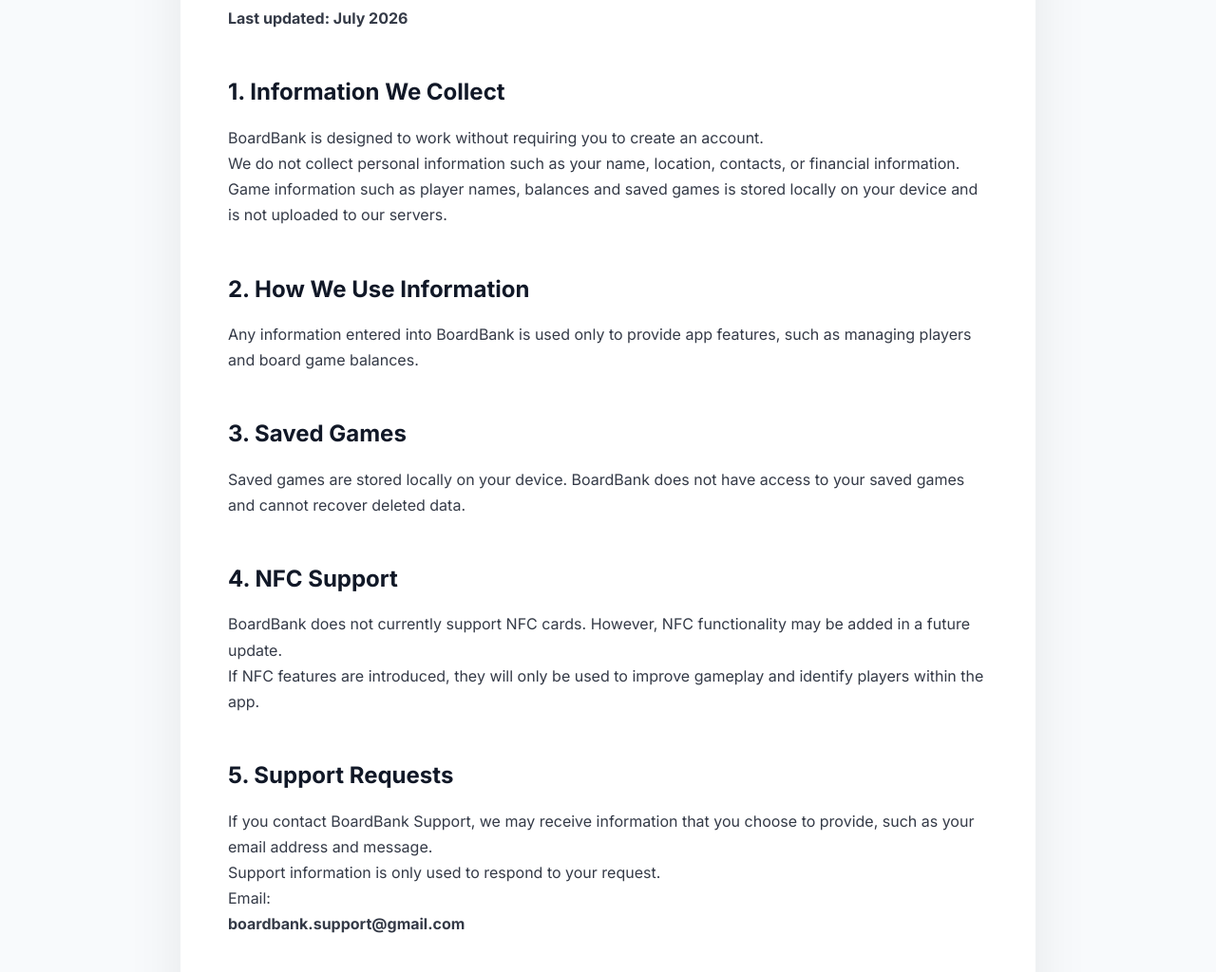
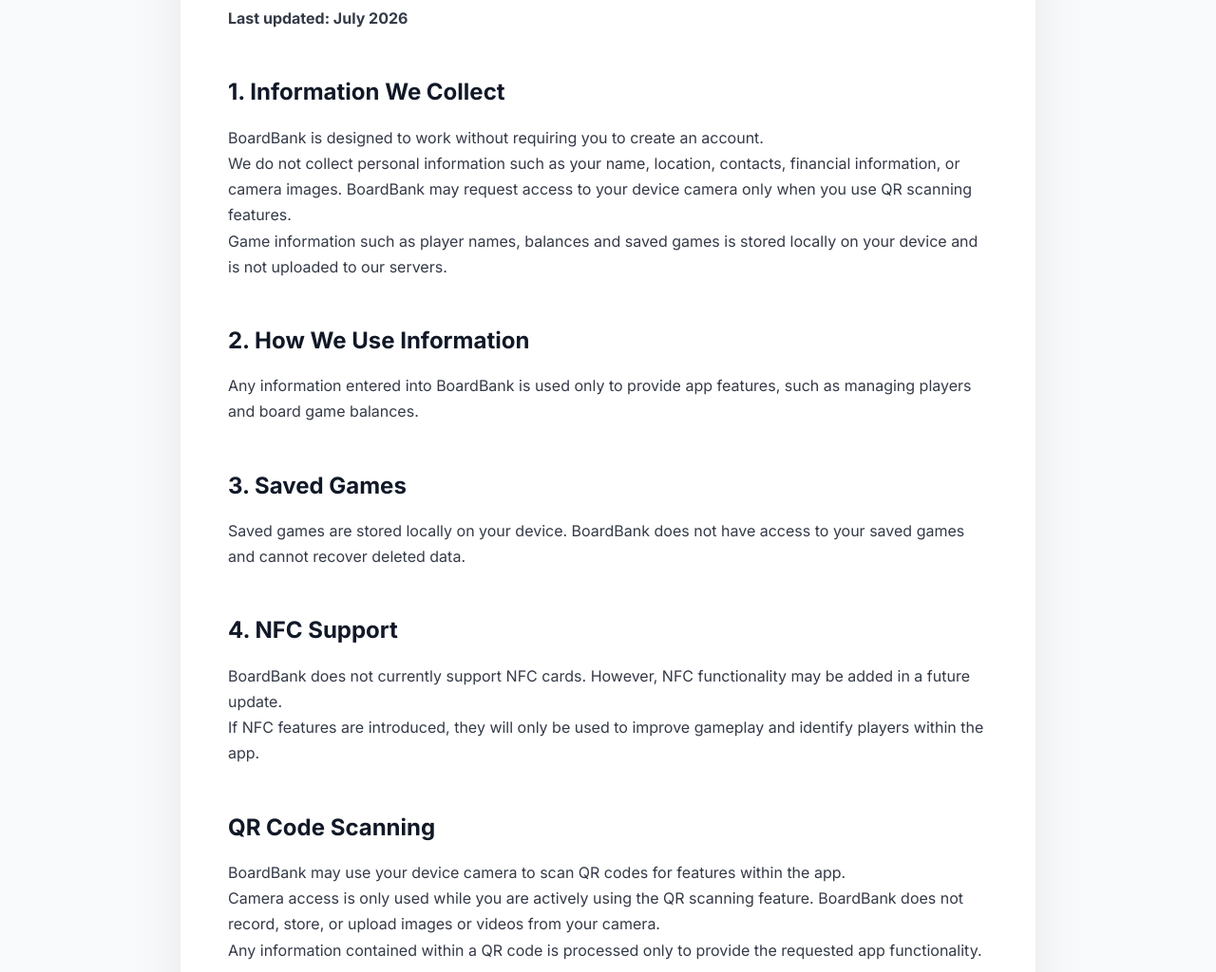
Before and after one commit to nerd15675/boardbank-website, a plain HTML site: page privacy.html in a window 1280 px wide. Shown: the part 276-1300 px from the top of the page at 95% size. Drawn offline with Linux system fonts and the light colour scheme.

Commit message:
Update privacy policy for QR scanning

```diff
--- a/privacy.html
+++ b/privacy.html
@@ -67,7 +67,7 @@
 </p>
 
 <p>
-We do not collect personal information such as your name, location, contacts, or financial information.
+We do not collect personal information such as your name, location, contacts, financial information, or camera images. BoardBank may request access to your device camera only when you use QR scanning features.
 </p>
 
 <p>
@@ -100,6 +100,23 @@
 
 <p>
 If NFC features are introduced, they will only be used to improve gameplay and identify players within the app.
+</p>
+
+
+
+<h2>QR Code Scanning</h2>
+
+<p>
+BoardBank may use your device camera to scan QR codes for features within the app.
+</p>
+
+<p>
+Camera access is only used while you are actively using the QR scanning feature.
+BoardBank does not record, store, or upload images or videos from your camera.
+</p>
+
+<p>
+Any information contained within a QR code is processed only to provide the requested app functionality.
 </p>
 
 
```
